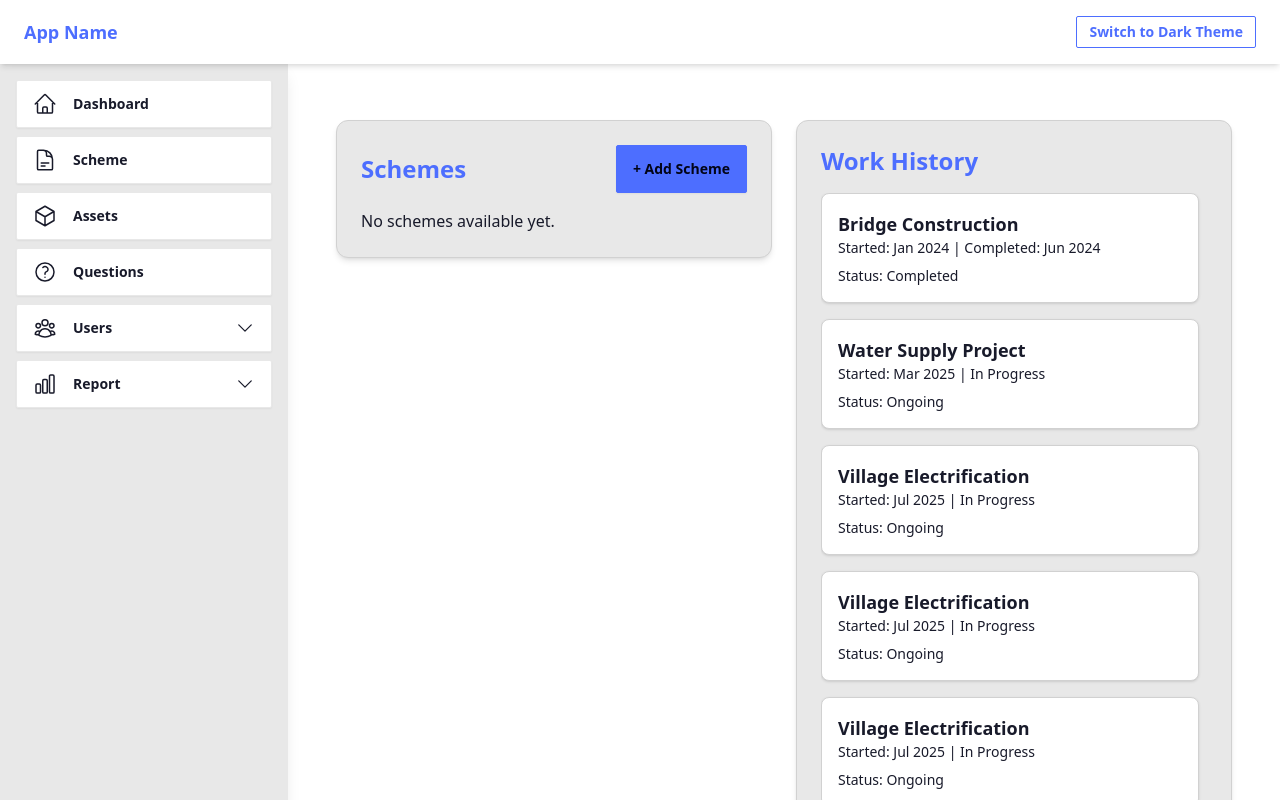
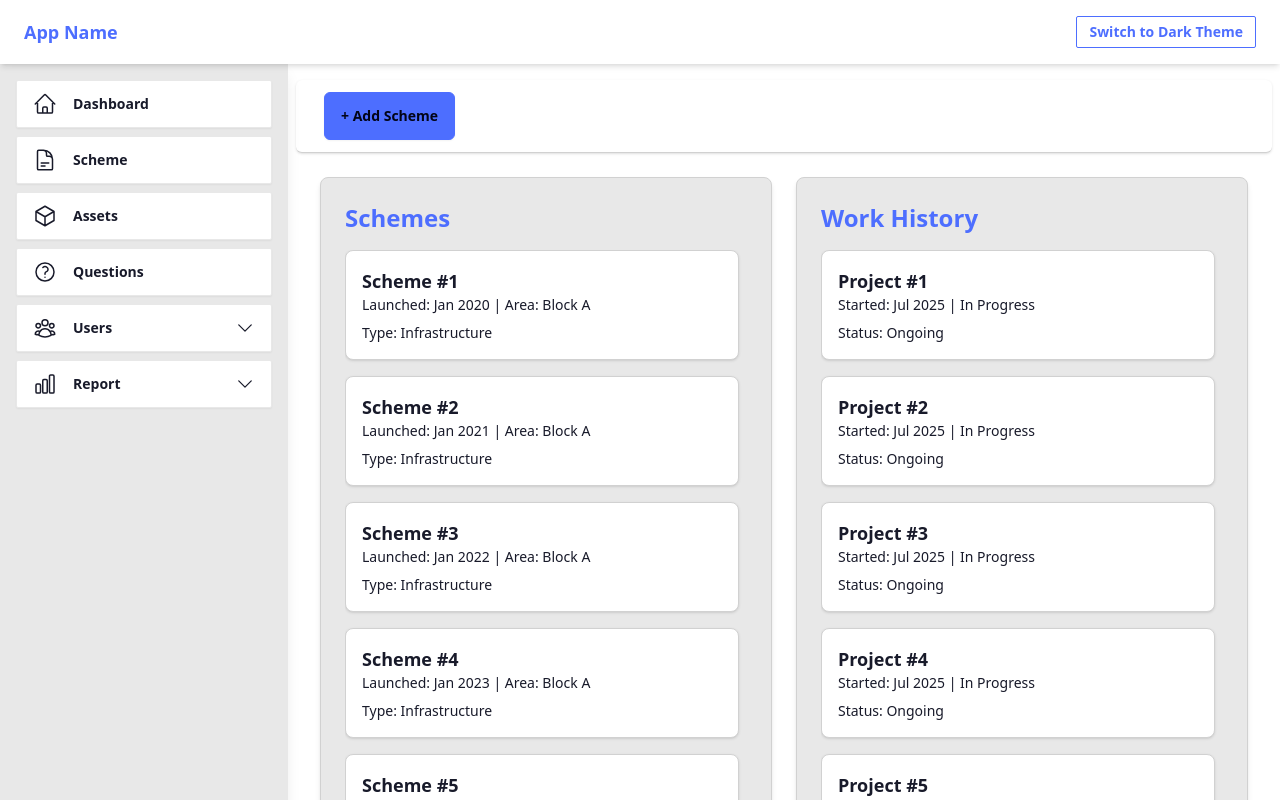
Before and after one commit to GIT-PRITAM/-Scheme-Management-Tool, a React (Create React App) app: page /scheme in a window 1280 px wide. Built offline with nearby package versions, Linux system fonts and the light colour scheme.

Commit message:
updated scheme

```diff
--- a/src/App.js
+++ b/src/App.js
@@ -40,7 +40,7 @@ const App = () => {
 
 
         {/* Main Content Area with top margin */}
-        <div className="ml-20 lg:ml-72 pt-16 sm:pt-20 md:pt-24 lg:pt-24 p-6">
+        <div className="ml-20 lg:ml-72 pt-20 md:pt-20 lg:pt-20 p-0 md:p-2 lg:p-2">
           <Routes>
             <Route path="/dashboard" element={<Dashboard />} />
             <Route path="/scheme" element={<Scheme />} />
--- a/src/components/Scheme.jsx
+++ b/src/components/Scheme.jsx
@@ -1,77 +1,60 @@
 import { Link } from "react-router-dom";
-
 
 const Scheme = () => {
     return (
-        <div className="p-4 lg:p-6">
-            <div className="flex flex-col lg:flex-row gap-6 h-[calc(100vh-5rem)]">
-                {/* Left: Fixed Schemes Section */}
-                <div className="w-full lg:w-1/2 bg-base-200 rounded-xl p-6 shadow-md h-fit lg:sticky lg:top-[5rem] border border-base-300">
-                    <div className="flex justify-between items-center mb-4">
-                        <h2 className="text-2xl font-semibold text-primary">Schemes</h2>
-                        <Link to="/add-scheme">
-                            <button className="btn btn-primary">+ Add Scheme</button>
-                        </Link>
+        <div className="min-h-screen flex flex-col">
+            {/* Top Nav */}
+            <nav className="w-full bg-base-100 px-4 py-3 top-0 rounded-md shadow border-b border-base-300">
+                <Link to="/add-scheme">
+                    <button className="btn btn-primary ml-3 rounded-md">+ Add Scheme</button>
+                </Link>
+            </nav>
+
+            {/* Main Content: Two Sections Side by Side */}
+            <div className="p-4 lg:p-6 flex flex-col lg:flex-row gap-6 flex-grow">
+                {/* Left: Schemes Section */}
+                <div className="w-full lg:w-1/2 bg-base-200 rounded-lg p-6 shadow-md border border-base-300 flex flex-col">
+                    <h2 className="text-2xl font-semibold text-primary mb-4">Schemes</h2>
+
+                    {/* Scrollable Schemes */}
+                    <div className="overflow-y-auto pr-2 space-y-4 max-h-[calc(100vh-13rem)]">
+                        {Array.from({ length: 6 }).map((_, index) => (
+                            <div
+                                key={index}
+                                className="bg-base-100 p-4 rounded-lg shadow border border-base-300"
+                            >
+                                <h3 className="font-semibold text-lg">
+                                    Scheme #{index + 1}
+                                </h3>
+                                <p className="text-sm text-base-content">
+                                    Launched: Jan 202{index} | Area: Block A
+                                </p>
+                                <p className="mt-2 text-sm">Type: Infrastructure</p>
+                            </div>
+                        ))}
                     </div>
-                    <p className="text-base-content">No schemes available yet.</p>
                 </div>
 
                 {/* Right: Work History Section */}
-                <div className="w-full lg:w-1/2 bg-base-200 rounded-xl p-6 shadow-md border border-base-300 flex flex-col">
+                <div className="w-full lg:w-1/2 bg-base-200 rounded-lg p-6 shadow-md border border-base-300 flex flex-col">
                     <h2 className="text-2xl font-semibold text-primary mb-4">Work History</h2>
 
-                    {/* Scrollable Card Area */}
-                    <div className="overflow-y-auto pr-2 space-y-4 max-h-[calc(100vh-12rem)]">
-                        {/* Work Cards */}
-                        <div className="bg-base-100 p-4 rounded-lg shadow border border-base-300">
-                            <h3 className="font-semibold text-lg">Bridge Construction</h3>
-                            <p className="text-sm text-base-content">Started: Jan 2024 | Completed: Jun 2024</p>
-                            <p className="mt-2 text-sm">Status: Completed</p>
-                        </div>
-
-                        <div className="bg-base-100 p-4 rounded-lg shadow border border-base-300">
-                            <h3 className="font-semibold text-lg">Water Supply Project</h3>
-                            <p className="text-sm text-base-content">Started: Mar 2025 | In Progress</p>
-                            <p className="mt-2 text-sm">Status: Ongoing</p>
-                        </div>
-
-                        <div className="bg-base-100 p-4 rounded-lg shadow border border-base-300">
-                            <h3 className="font-semibold text-lg">Village Electrification</h3>
-                            <p className="text-sm text-base-content">Started: Jul 2025 | In Progress</p>
-                            <p className="mt-2 text-sm">Status: Ongoing</p>
-                        </div>
-
-                        <div className="bg-base-100 p-4 rounded-lg shadow border border-base-300">
-                            <h3 className="font-semibold text-lg">Village Electrification</h3>
-                            <p className="text-sm text-base-content">Started: Jul 2025 | In Progress</p>
-                            <p className="mt-2 text-sm">Status: Ongoing</p>
-                        </div>
-
-                        <div className="bg-base-100 p-4 rounded-lg shadow border border-base-300">
-                            <h3 className="font-semibold text-lg">Village Electrification</h3>
-                            <p className="text-sm text-base-content">Started: Jul 2025 | In Progress</p>
-                            <p className="mt-2 text-sm">Status: Ongoing</p>
-                        </div>
-
-                        <div className="bg-base-100 p-4 rounded-lg shadow border border-base-300">
-                            <h3 className="font-semibold text-lg">Village Electrification</h3>
-                            <p className="text-sm text-base-content">Started: Jul 2025 | In Progress</p>
-                            <p className="mt-2 text-sm">Status: Ongoing</p>
-                        </div>
-
-                        <div className="bg-base-100 p-4 rounded-lg shadow border border-base-300">
-                            <h3 className="font-semibold text-lg">Village Electrification</h3>
-                            <p className="text-sm text-base-content">Started: Jul 2025 | In Progress</p>
-                            <p className="mt-2 text-sm">Status: Ongoing</p>
-                        </div>
-
-                        <div className="bg-base-100 p-4 rounded-lg shadow border border-base-300">
-                            <h3 className="font-semibold text-lg">Village Electrification</h3>
-                            <p className="text-sm text-base-content">Started: Jul 2025 | In Progress</p>
-                            <p className="mt-2 text-sm">Status: Ongoing</p>
-                        </div>
-
-                        {/* Add more cards if needed */}
+                    {/* Scrollable Work Cards */}
+                    <div className="overflow-y-auto pr-2 space-y-4 max-h-[calc(100vh-13rem)]">
+                        {Array.from({ length: 8 }).map((_, index) => (
+                            <div
+                                key={index}
+                                className="bg-base-100 p-4 rounded-lg shadow border border-base-300"
+                            >
+                                <h3 className="font-semibold text-lg">
+                                    Project #{index + 1}
+                                </h3>
+                                <p className="text-sm text-base-content">
+                                    Started: Jul 2025 | In Progress
+                                </p>
+                                <p className="mt-2 text-sm">Status: Ongoing</p>
+                            </div>
+                        ))}
                     </div>
                 </div>
             </div>
```
